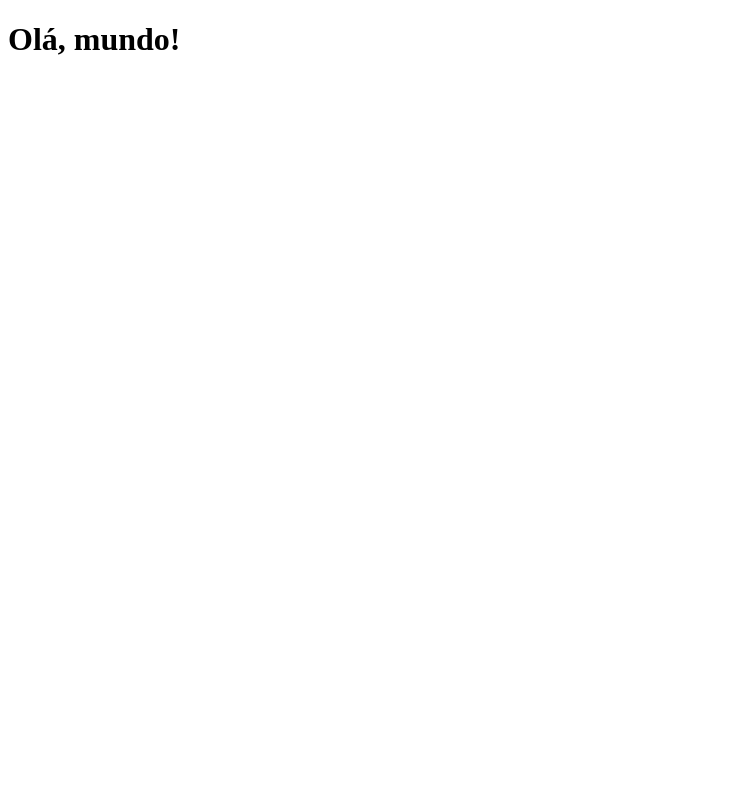
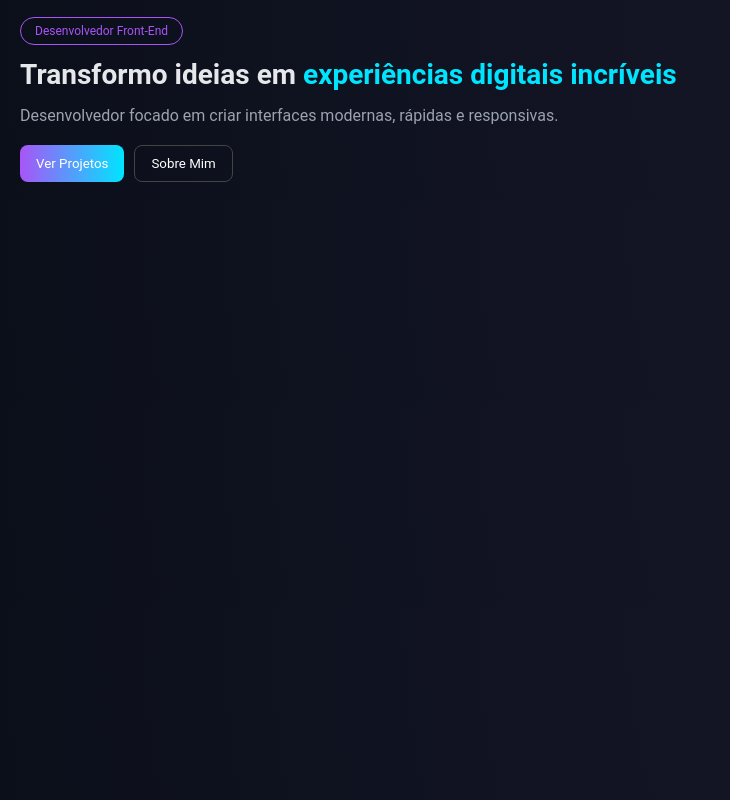
Before and after one commit to Edivilhian-H/CR1P4_DEV, a React (Vite) app: page / in a window 1280 px wide. Shown: the whole page, without its empty margins (0-730 px from the left). Built offline with nearby package versions, Linux system fonts and the light colour scheme.

Commit message:
starting the project

```diff
--- a/index.html
+++ b/index.html
@@ -1,6 +1,11 @@
 <!doctype html>
 <html lang="pt-br">
   <head>
+    <link
+      href="https://fonts.googleapis.com/css2?family=Poppins:wght@300;400;600;700&display=swap"
+      rel="stylesheet"
+    />
+
     <meta charset="UTF-8" />
     <link rel="icon" type="image/svg+xml" href="/favicon.svg" />
     <meta name="viewport" content="width=device-width, initial-scale=1.0" />
--- a/package.json
+++ b/package.json
@@ -11,7 +11,8 @@
   },
   "dependencies": {
     "react": "^19.2.4",
-    "react-dom": "^19.2.4"
+    "react-dom": "^19.2.4",
+    "styled-components": "^6.4.0"
   },
   "devDependencies": {
     "@eslint/js": "^9.39.4",
--- a/src/App.jsx
+++ b/src/App.jsx
@@ -1,10 +1,11 @@
+import { GlobalStyle } from "./styles/global"
+import Hero from "./components/Hero"
 
 function App() {
-
-
   return (
     <>
-      <h1>Olá, mundo!</h1>
+      <GlobalStyle />
+      <Hero />
     </>
   )
 }
--- /dev/null
+++ b/src/components/Hero/index.jsx
@@ -0,0 +1,25 @@
+import * as S from "./styles"
+
+
+export default function Hero() {
+  return (
+    <S.Container>
+      <S.Badge>Desenvolvedor Front-End</S.Badge>
+
+      <S.Title>
+        Transformo ideias em{" "}
+        <span>experiências digitais incríveis</span>
+      </S.Title>
+
+      <S.Description>
+        Desenvolvedor focado em criar interfaces modernas, rápidas e responsivas.
+      </S.Description>
+
+      <S.ButtonGroup>
+        <S.PrimaryButton>Ver Projetos</S.PrimaryButton>
+        <S.SecondaryButton>Sobre Mim</S.SecondaryButton>
+      </S.ButtonGroup>
+
+    </S.Container>
+  )
+}
--- /dev/null
+++ b/src/components/Hero/styles.js
@@ -0,0 +1,56 @@
+import styled from "styled-components"
+
+export const Container = styled.section`
+  padding: 20px;
+`
+
+export const Badge = styled.span`
+  border: 1px solid #A855F7;
+  color: #A855F7;
+  padding: 6px 14px;
+  border-radius: 999px;
+  font-size: 12px;
+`
+
+export const Title = styled.h1`
+  font-size: 28px;
+  margin-top: 16px;
+  line-height: 1.4;
+
+  span {
+    color: #00E5FF;
+  }
+`
+
+export const Description = styled.p`
+  margin-top: 12px;
+  color: #9CA3AF;
+`
+
+export const ButtonGroup = styled.div`
+  display: flex;
+  gap: 10px;
+  margin-top: 20px;
+`
+
+export const PrimaryButton = styled.button`
+  background: linear-gradient(90deg, #A855F7, #00E5FF);
+  border: none;
+  padding: 10px 16px;
+  border-radius: 8px;
+  color: white;
+`
+
+export const SecondaryButton = styled.button`
+  background: transparent;
+  border: 1px solid #444;
+  padding: 10px 16px;
+  border-radius: 8px;
+  color: white;
+`
+
+export const Image = styled.img`
+  width: 100%;
+  margin-top: 30px;
+  filter: drop-shadow(0 0 25px #A855F7);
+`
--- /dev/null
+++ b/src/styles/global.js
@@ -0,0 +1,27 @@
+import { createGlobalStyle } from "styled-components"
+
+export const GlobalStyle = createGlobalStyle`
+
+*{
+    margin: 0;
+    padding: 0;
+    box-sizing: border-box;
+    font-family: 'Roboto', sans-serif;
+    }
+
+      body {
+    background: radial-gradient(circle at top right, #1a1a2e, #0b0f1a);
+    color: #E5E7EB;
+    font-family: 'Poppins', sans-serif;
+  }
+
+  a {
+    text-decoration: none;
+    color: inherit;
+  }
+
+  button {
+    cursor: pointer;
+    font-family: inherit;
+  }
+`;
```
Also changed, not shown: 2 other files (tests, documents, lock files or other folders).
